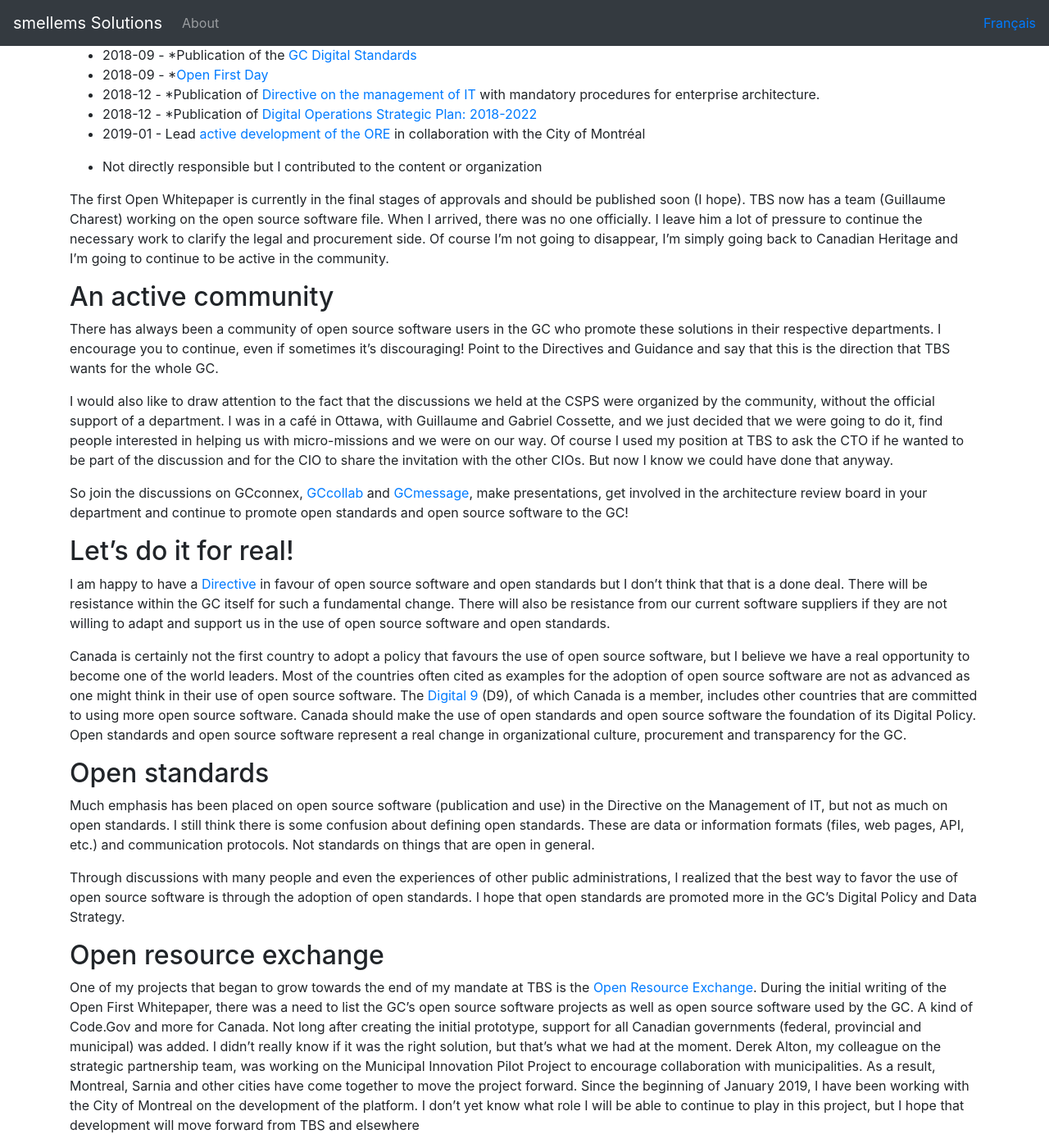
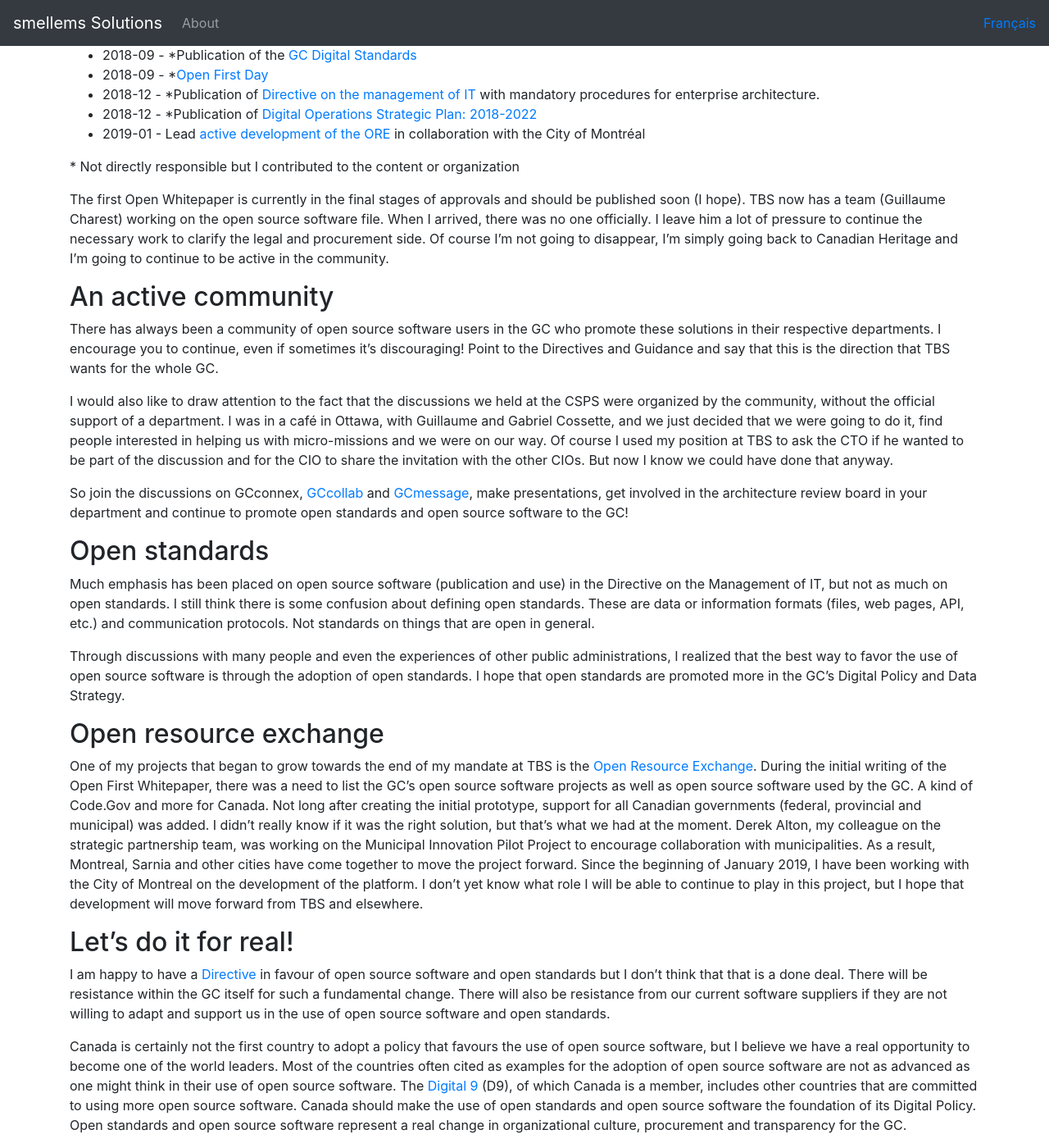
Before and after one commit to smellems/smellems.github.io, a Jekyll site: the page built from _posts/2019-02-07-Getting-open-source-software-open-standards-into-gc.markdown, in a window 1280 px wide and 1400 px high, scrolled down 1150 px. Shown: the whole window at 82% size. Built offline with Jekyll 4.4.1, drawn with Linux system fonts in a browser that asks for light colours; nearby versions of some CDN libraries.

```diff
--- a/_posts/2019-02-07-Getting-open-source-software-open-standards-into-gc.markdown
+++ b/_posts/2019-02-07-Getting-open-source-software-open-standards-into-gc.markdown
@@ -35,7 +35,7 @@ I don’t want to rewrite everything I have done in detail, because they can be
 - 2018-12 - *Publication of [Digital Operations Strategic Plan: 2018-2022](https://www.canada.ca/en/government/system/digital-government/digital-operations-strategic-plan-2018-2022.html)
 - 2019-01 - Lead [active development of the ORE](https://github.com/canada-ca/ore-ero/projects/1) in collaboration with the City of Montréal
 
-* Not directly responsible but I contributed to the content or organization
+\* Not directly responsible but I contributed to the content or organization
 
 The first Open Whitepaper is currently in the final stages of approvals and should be published soon (I hope). TBS now has a team (Guillaume Charest) working on the open source software file. When I arrived, there was no one officially. I leave him a lot of pressure to continue the necessary work to clarify the legal and procurement side. Of course I'm not going to disappear, I'm simply going back to Canadian Heritage and I'm going to continue to be active in the community.
 
```
Also changed, not shown: other parts of _posts/2019-02-07-Getting-open-source-software-open-standards-into-gc.markdown (+7 -7 lines), _posts/2019-02-07-Faire-entrer-logiciels-libres-normes-ouvertes-dans-gc.markdown (+7 -7 lines).
